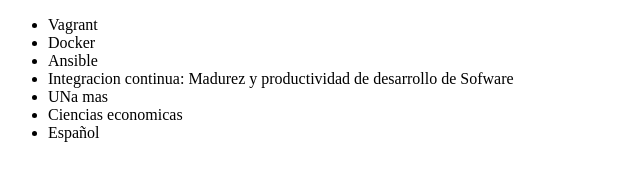
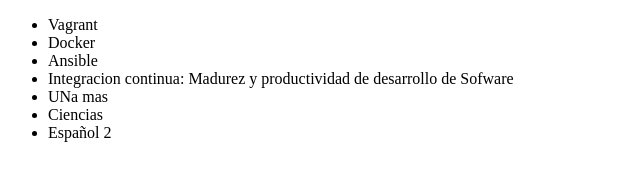
Before and after one commit to JoseMigueGitHub/alura-git, a plain HTML site: page Git/index.html in a window 1280 px wide. Shown: the full height of the page, 0-640 px from the left. Drawn offline with Linux system fonts and the light colour scheme.

Commit message:
Cambios en la lista

```diff
--- a/Git/index.html
+++ b/Git/index.html
@@ -11,8 +11,8 @@
         <li>Ansible</li>
         <li>Integracion continua: Madurez y productividad de desarrollo de Sofware</li>
         <li>UNa mas</li>
-        <li>Ciencias economicas</li>
-        <li>Español</li>
+        <li>Ciencias </li>
+        <li>Español 2</li>
     </ul>
 </body>
 </html>
```
